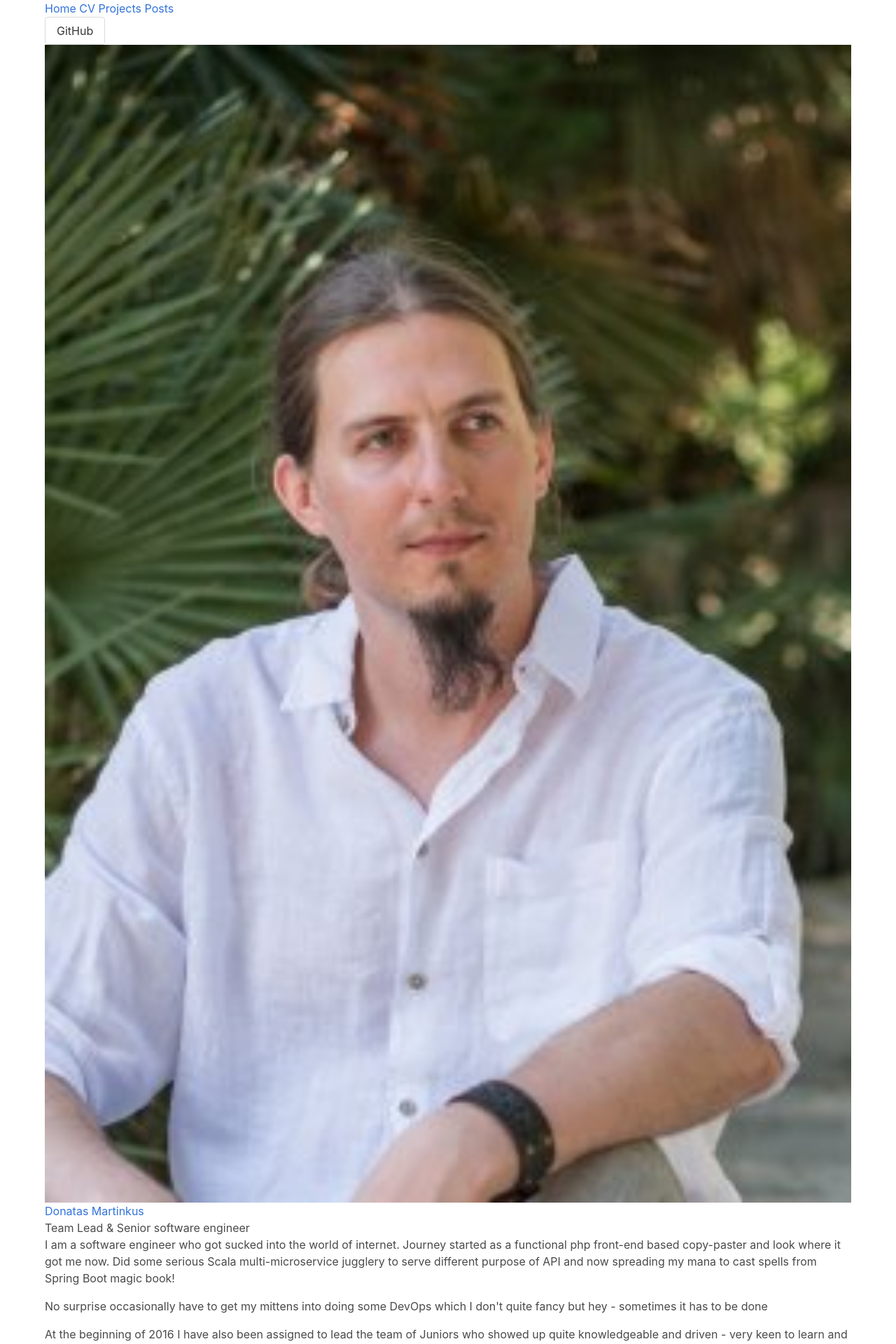
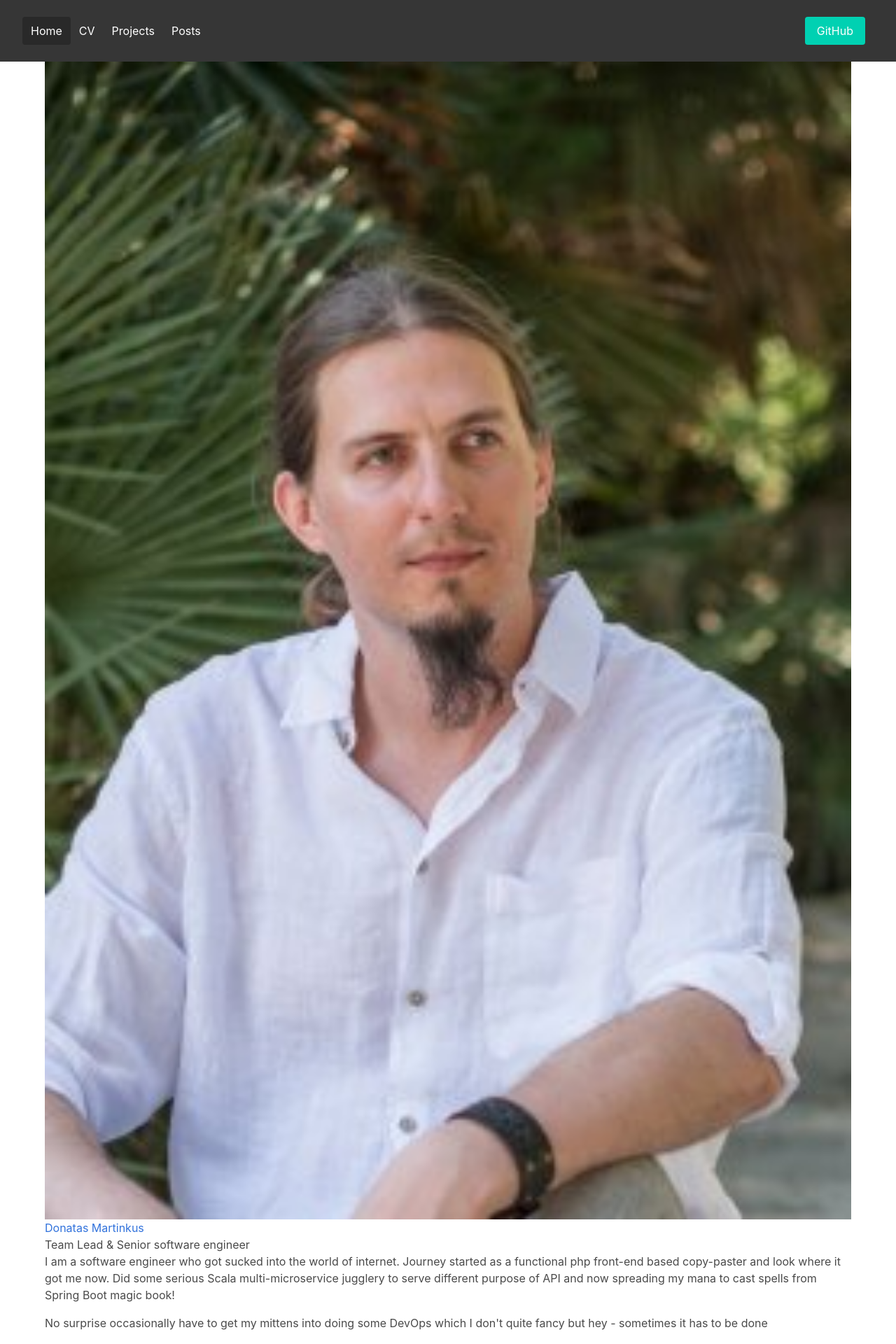
Before and after one commit to doncem/doncem.github.io, a Jekyll site: the page built from index.html, in a window 1280 px wide. Shown: the top 1920 px of the page at 70% size. Built offline with Jekyll 4.4.1, drawn with Linux system fonts in a browser that asks for light colours; nearby versions of some CDN libraries; a script that is not in the unit is left out.

Commit message:
Update menu

```diff
--- a/_includes/menu.html
+++ b/_includes/menu.html
@@ -1,30 +1,30 @@
-<div class="ui inverted stackable container menu mobile or lower hidden">
-  <a class="{% if include.active == "index.html" %}active {% endif %}item" href="{% if include.isAmp == "1" %}/amp{% endif %}{% link index.html %}">Home</a>
-  <a class="{% if include.active == "cv.html" %}active {% endif %}item" href="{% if include.isAmp == "1" %}/amp{% endif %}{% link cv.html %}">CV</a>
-  <a class="{% if include.active == "projects.html" %}active {% endif %}item" href="{% if include.isAmp == "1" %}/amp{% endif %}{% link projects.html %}">Projects</a>
-  <a class="{% if include.active == "posts.html" or include.activeExtra == "_post" %}active {% endif %}item" href="{% if include.isAmp == "1" %}/amp{% endif %}{% link posts.html %}">Posts</a>
-  <div class="right menu">
-    <div class="item">
-      <a class="ui primary button" href="//github.com/doncem" target="_blank">GitHub</a>
+<nav class="navbar is-dark is-spaced" role="navigation" aria-label="main navigation">
+  <div class="navbar-brand">
+    <!-- <a class="navbar-item" href="/">
+      <img src="/assets/favicon.ico" alt="icon" />
+    </a>
+ -->
+    <a role="button" class="navbar-burger burger" aria-label="menu" aria-expanded="false" data-target="main-menu">
+      <span aria-hidden="true"></span>
+      <span aria-hidden="true"></span>
+      <span aria-hidden="true"></span>
+      <span aria-hidden="true"></span>
+    </a>
+  </div>
+
+  <div id="main-menu" class="navbar-menu">
+    <div class="navbar-start">
+      <a class="navbar-item{% if include.active == "index.html" %} is-active{% endif %}" href="{% link index.html %}">Home</a>
+      <a class="navbar-item{% if include.active == "cv.html" %} is-active{% endif %}" href="{% link cv.html %}">CV</a>
+      <a class="navbar-item{% if include.active == "projects.html" %} is-active{% endif %}" href="{% link projects.html %}">Projects</a>
+      <a class="navbar-item{% if include.active == "posts.html" or include.activeExtra == "_post" %} is-active{% endif %}" href="{% link posts.html %}">Posts</a>
+    </div>
+    <div class="navbar-end">
+      <div class="navbar-item">
+        <div class="buttons">
+          <a class="button is-primary" href="//github.com/doncem" target="_blank">GitHub</a>
+        </div>
+      </div>
     </div>
   </div>
-</div>
-
-<div class="ui inverted vertical accordion borderless menu mobile only">
-  <div class="item">
-    <a class="title">
-      <i class="dropdown icon"></i>
-      <img class="ui avatar image" rel="shortcut icon" src="/assets/favicon.ico"/>
-      <span>Donatas</span>
-    </a>
-    <div class="content">
-      <a class="{% if include.active == "index.html" %}active {% endif %}item" href="{% if include.isAmp == "1" %}/amp{% endif %}{% link index.html %}">Home</a>
-      <a class="{% if include.active == "cv.html" %}active {% endif %}item" href="{% if include.isAmp == "1" %}/amp{% endif %}{% link cv.html %}">CV</a>
-      <a class="{% if include.active == "projects.html" %}active {% endif %}item" href="{% if include.isAmp == "1" %}/amp{% endif %}{% link projects.html %}">Projects</a>
-      <a class="{% if include.active == "posts.html" or include.activeExtra == "_post" %}active {% endif %}item" href="{% if include.isAmp == "1" %}/amp{% endif %}{% link posts.html %}">Posts</a>
-    </div>
-  </div>
-  <div class="item">
-    <a class="ui primary button" href="//github.com/doncem" target="_blank">GitHub</a>
-  </div>
-</div>
+</nav>
--- a/_layouts/home.html
+++ b/_layouts/home.html
@@ -20,7 +20,6 @@
     </script>
     <!-- Google Analytics end -->
     {% assign startsWith = page.path | slice: 0, 5 %}
-    {% assign ampStartsWith = page.path | slice: 3, 6 %}
     {% include header.html %}
     {% if page.path == "cv.html" %}
     <link rel="stylesheet" href="/assets/css/vertical-timeline.css" />
```
